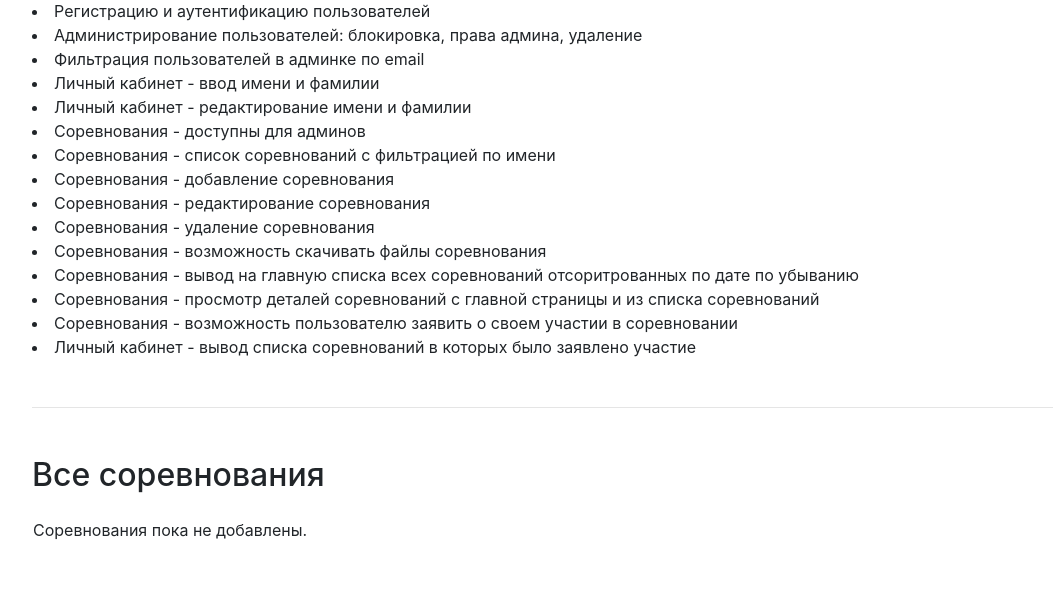
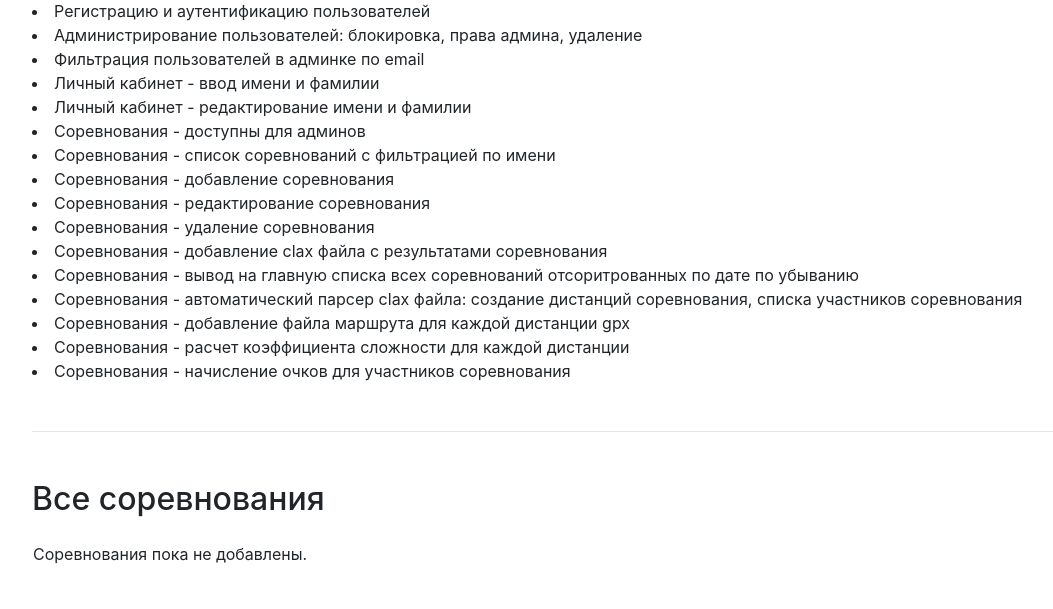
Before and after one commit to AndProvince/topAthlets, a Flask app: page / in a window 1280 px wide. Shown: the part 191-800 px from the top of the page, without its empty margins (68-1121 px from the left). Run offline with Flask 3, Linux system fonts and the light colour scheme; data that the repository does not hold is empty; some libraries are stand-ins or nearby versions.

Commit message:
Actualization description on main page

```diff
--- a/app/templates/home.html
+++ b/app/templates/home.html
@@ -17,11 +17,12 @@
     <li>Соревнования - добавление соревнования</li>
     <li>Соревнования - редактирование соревнования</li>
     <li>Соревнования - удаление соревнования</li>
-    <li>Соревнования - возможность скачивать файлы соревнования</li>
+    <li>Соревнования - добавление clax файла с результатами соревнования</li>
     <li>Соревнования - вывод на главную списка всех соревнований отсоритрованных по дате по убыванию</li>
-    <li>Соревнования - просмотр деталей соревнований с главной страницы и из списка соревнований</li>
-    <li>Соревнования - возможность пользователю заявить о своем участии в соревновании</li>
-    <li>Личный кабинет - вывод списка соревнований в которых было заявлено участие</li>
+    <li>Соревнования - автоматический парсер clax файла: создание дистанций соревнования, списка участников соревнования</li>
+    <li>Соревнования - добавление файла маршрута для каждой дистанции gpx</li>
+    <li>Соревнования - расчет коэффициента сложности для каждой дистанции</li>
+    <li>Соревнования - начисление очков для участников соревнования</li>
 
     <hr class="my-5">
 
```
